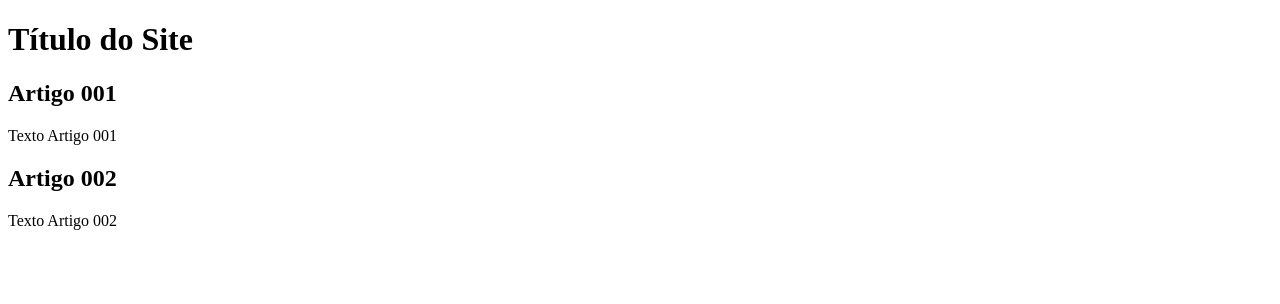
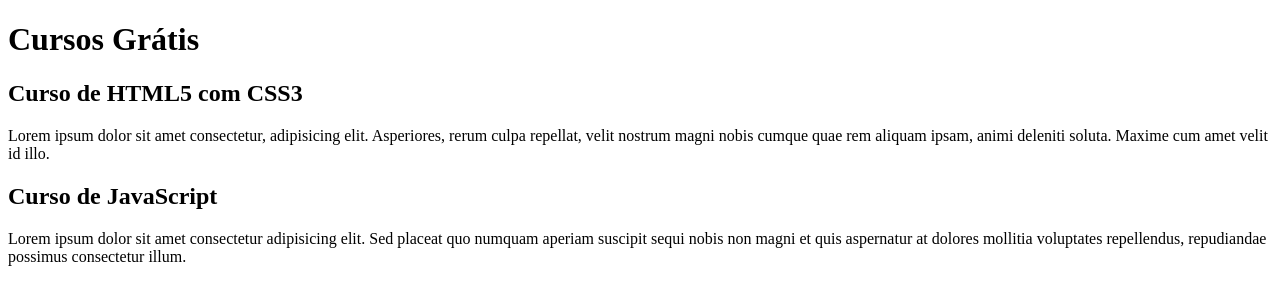
Before and after one commit to matheusmoyaoliveira/projeto-site, a plain HTML site: page index.html in a window 1280 px wide. Drawn offline with Linux system fonts and the light colour scheme.

Commit message:
comecei a escrever o conteudo

```diff
--- a/index.html
+++ b/index.html
@@ -3,20 +3,20 @@
 <head>
     <meta charset="UTF-8">
     <meta name="viewport" content="width=device-width, initial-scale=1.0">
-    <title>Título do Site</title>
+    <title></title>
 </head>
 <body>
     <main>
         <header>
-            <h1>Título do Site</h1>
+            <h1>Cursos Grátis</h1>
         </header>
         <article>
-            <h2>Artigo 001</h2>
-            <p>Texto Artigo 001</p>
+            <h2>Curso de HTML5 com CSS3</h2>
+            <p>Lorem ipsum dolor sit amet consectetur, adipisicing elit. Asperiores, rerum culpa repellat, velit nostrum magni nobis cumque quae rem aliquam ipsam, animi deleniti soluta. Maxime cum amet velit id illo.</p>
         </article>
         <article>
-            <h2>Artigo 002</h2>
-            <p>Texto Artigo 002</p>
+            <h2>Curso de JavaScript</h2>
+            <p>Lorem ipsum dolor sit amet consectetur adipisicing elit. Sed placeat quo numquam aperiam suscipit sequi nobis non magni et quis aspernatur at dolores mollitia voluptates repellendus, repudiandae possimus consectetur illum.</p>
         </article>
     </main>
 </body>
```
